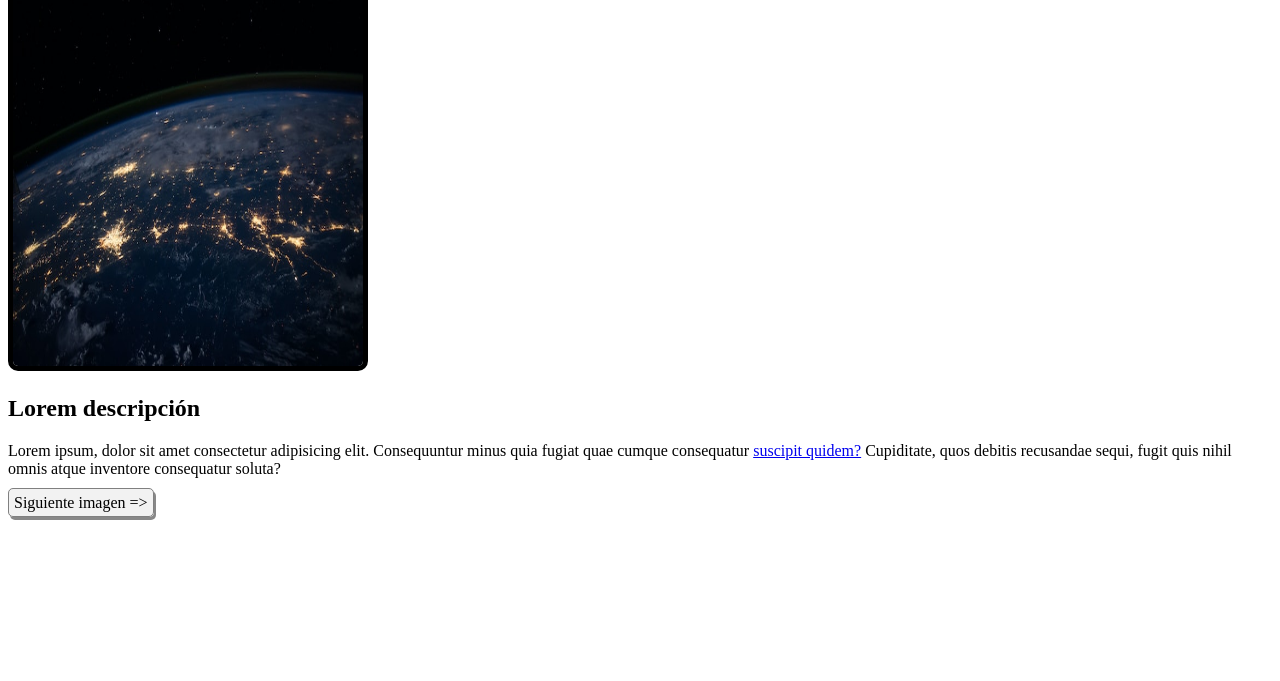
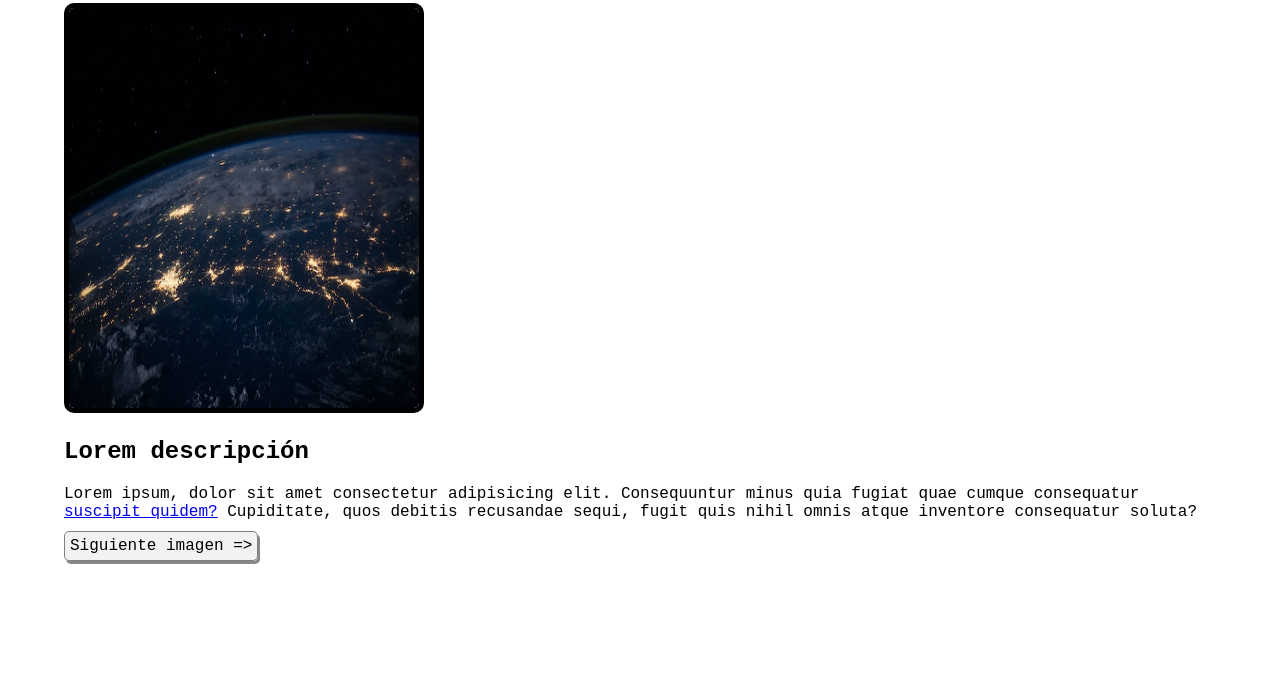
Before and after one commit to fproletti/tallergrupal6, a plain HTML site: page index.html in a window 1280 px wide. Shown: the part 119-800 px from the top of the page. Drawn offline with Linux system fonts and the light colour scheme.

Commit message:
cambiosnuevos

```diff
--- a/styles.css
+++ b/styles.css
@@ -1,4 +1,6 @@
 body {
+    margin: 5%;
+    font-family: 'Courier New', Courier, monospace;
 
 }
 
```
